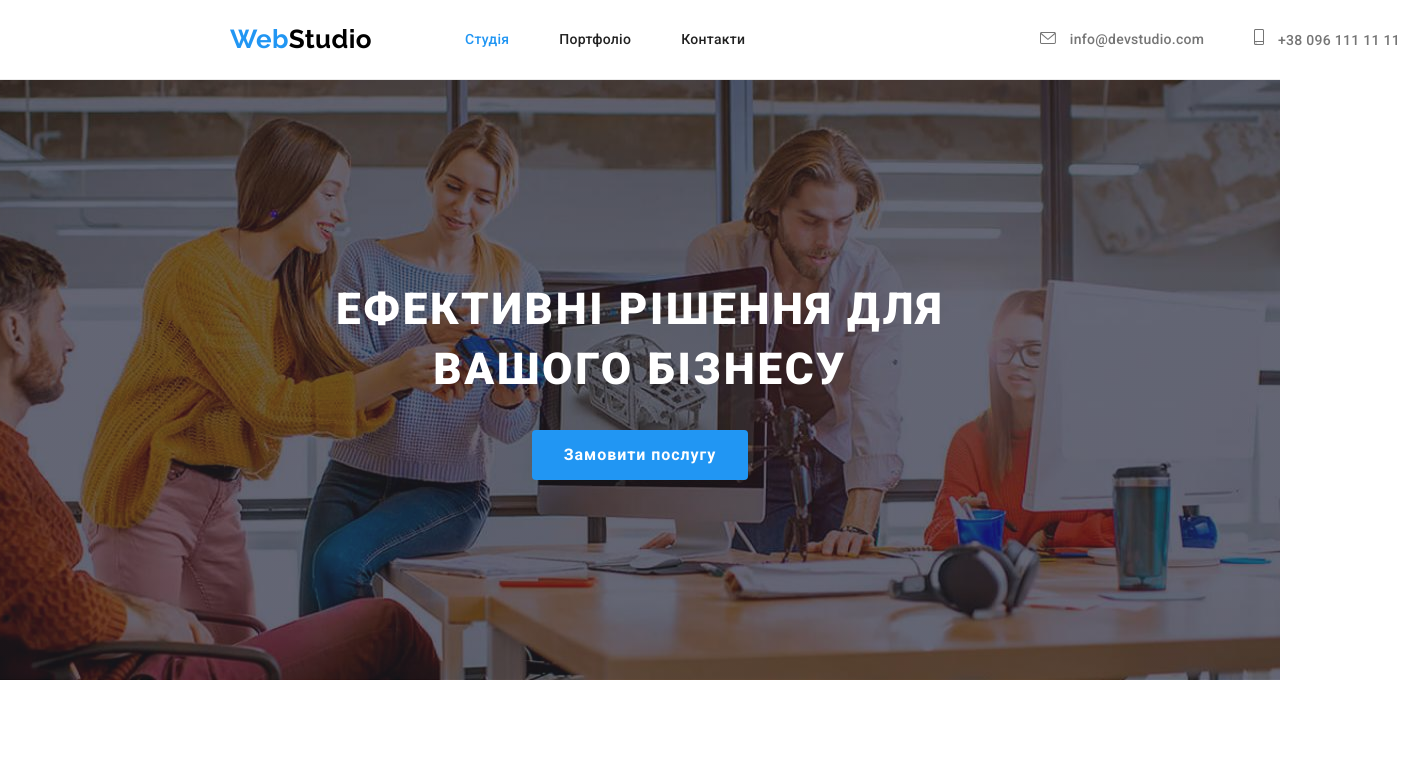
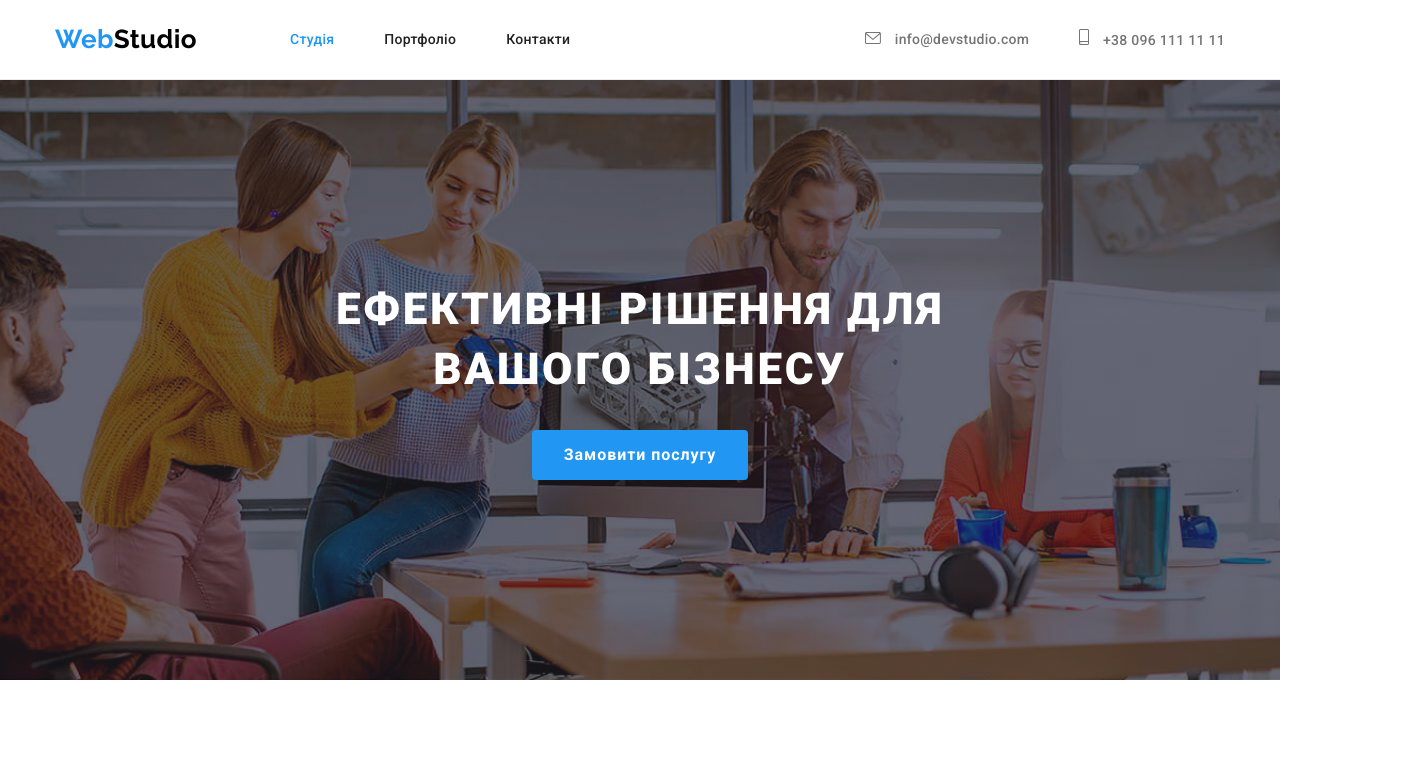
Before and after one commit to JohnCoperman/hw-markup-hw-04, a plain HTML site: page index.html in a window 1280 px wide. Shown: the top 771 px of the page, 1415 px wide, since content can reach past the window. Drawn offline with nearby package versions, Linux system fonts and the light colour scheme; files whose address does not match are found by name.

Commit message:
header-fix

```diff
--- a/css/styles.css
+++ b/css/styles.css
@@ -99,7 +99,6 @@ img {
 
 .header {
       border-bottom: 1px solid #ECECEC;
-      padding: 0 var(--left-right-dist);
 }
 
 .header-logo {
```
